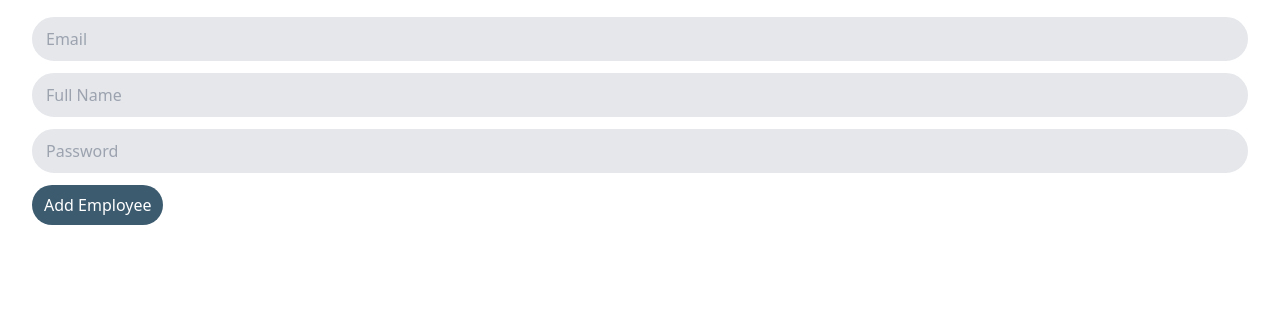
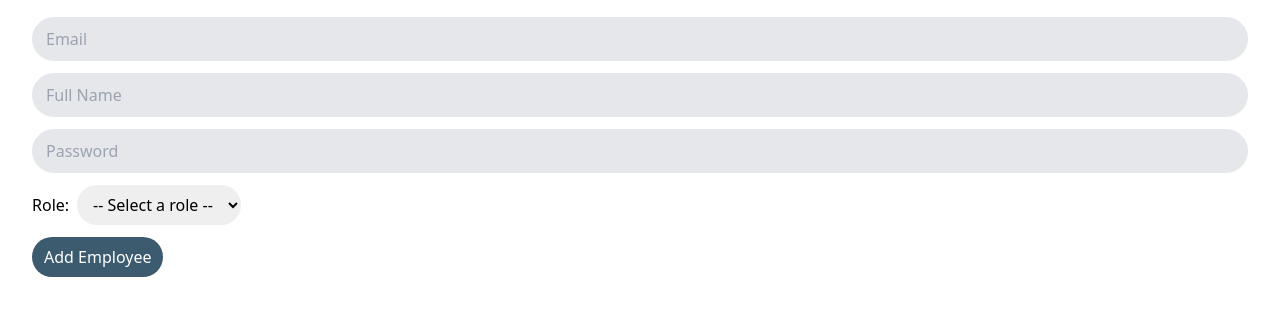
Before and after one commit to johnoye742/crm-system, a Laravel app: page /add-employees in a window 1280 px wide. Shown: the part 147-463 px from the top of the page. Run offline with Laravel 10, Linux system fonts and the light colour scheme; a user stored in the database is signed in; data comes from the database, SQL or seed files in the repository; style sheets or scripts are compiled from the project's sources; some libraries are stand-ins or nearby versions.

Commit message:
Did the logic for adding employees

```diff
--- a/app/Livewire/AddEmployees.php
+++ b/app/Livewire/AddEmployees.php
@@ -4,6 +4,7 @@ namespace App\Livewire;
 
 use App\Models\User;
 use Illuminate\Support\Facades\Auth;
+use Illuminate\Support\Facades\Gate;
 use Livewire\Attributes\Validate;
 use Livewire\Component;
 
@@ -15,18 +16,26 @@ class AddEmployees extends Component
     public $fname;
     #[Validate('required')]
     public $pwd;
+    #[Validate('required')]
+    public $role;
 
     public function add() {
         $this -> validate();
         $user = Auth::user();
+
+        // Check if the  user is an administrator before adding new user
+        Gate::authorize('add-employees');
+
         User::create([
             'email' => $this -> email,
             'name' => $this -> fname,
             'password' => $this -> pwd,
             'organisation_id' => $user -> organisation_id,
             'niche' => $user -> niche,
-            'role' => 'agent'
+            'role' => $this -> role
         ]);
+
+        return redirect() -> route('dashboard');
     }
 
     public function render()
--- a/app/Providers/AppServiceProvider.php
+++ b/app/Providers/AppServiceProvider.php
@@ -2,6 +2,9 @@
 
 namespace App\Providers;
 
+use App\Models\User;
+use Illuminate\Auth\Access\Response;
+use Illuminate\Support\Facades\Gate;
 use Illuminate\Support\ServiceProvider;
 
 class AppServiceProvider extends ServiceProvider
@@ -19,6 +22,10 @@ class AppServiceProvider extends ServiceProvider
      */
     public function boot(): void
     {
-        //
+        // Prevent any non-administrator from adding employees to an organisation
+        Gate::define('add-employees', function (User $user) {
+
+            return strtolower($user -> role) == 'admin' ? Response::allow() : Response::deny('you do not have the permision to add employees');
+        });
     }
 }
--- a/resources/views/livewire/add-employees.blade.php
+++ b/resources/views/livewire/add-employees.blade.php
@@ -7,6 +7,15 @@
 
         <input type="password" wire:model="pwd" placeholder="Password" class="bg-gray-200 focus:border-[#3C5B6F] border-gray-200 border-2 outline-none px-3 py-2 rounded-full transition-all duration-150 ease-in-out w-full">
 
+        <div class="w-full flex flex-row items-center gap-2">
+            <label for="role">Role: </label>
+            <select id="role" class="p-3 py-2 rounded-full" wire:model="role">
+                <option>-- Select a role --</option>
+                <option value="real-estate-agent">Agent</option>
+                <option value="real-estate-sales">Sales</option>
+            </select>
+
+        </div>
         <button type="submit" class=" px-3 py-2 rounded-full text-white w-fit bg-[#3C5B6F]">Add Employee</button>
     </form>
 </div>
--- a/todo.txt
+++ b/todo.txt
@@ -1,3 +1,3 @@
-[ . ] give user roles
-[ ] add ability to add users only by administrator
+[✅] give user roles
+[✅] add ability to add users only by administrator
 [ ] designate certain data to only be accessible by a specific user with a role
```
Also changed, not shown: resources/views/livewire/dashboard.blade.php (+9 -1 lines).
